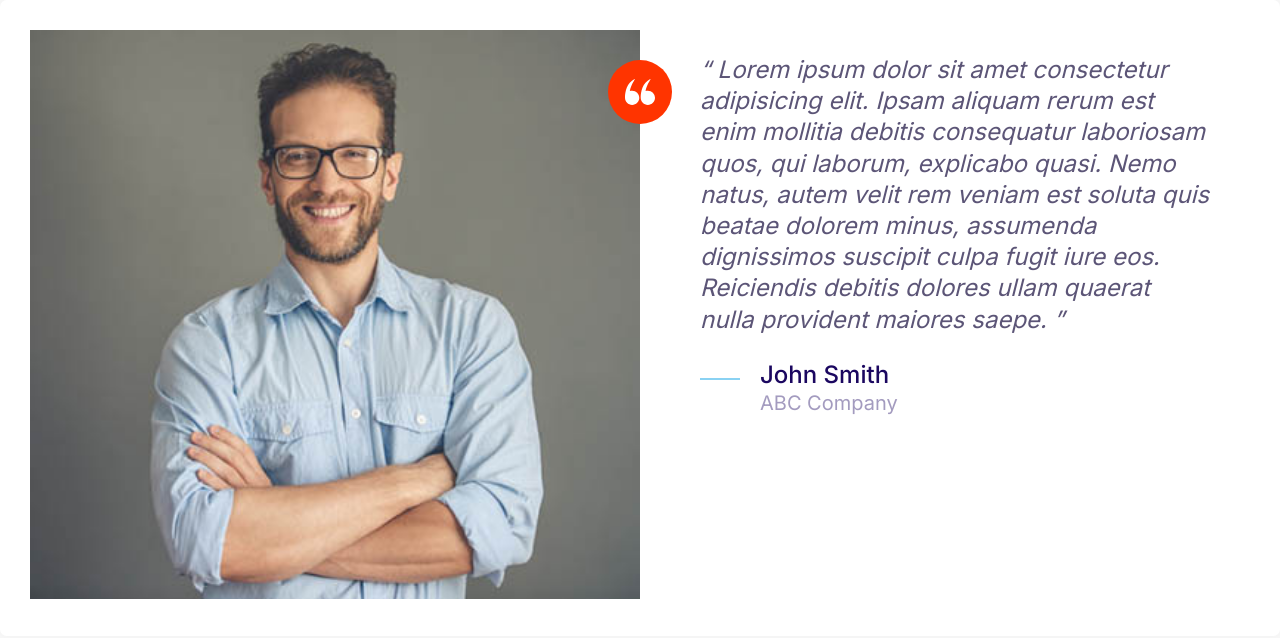
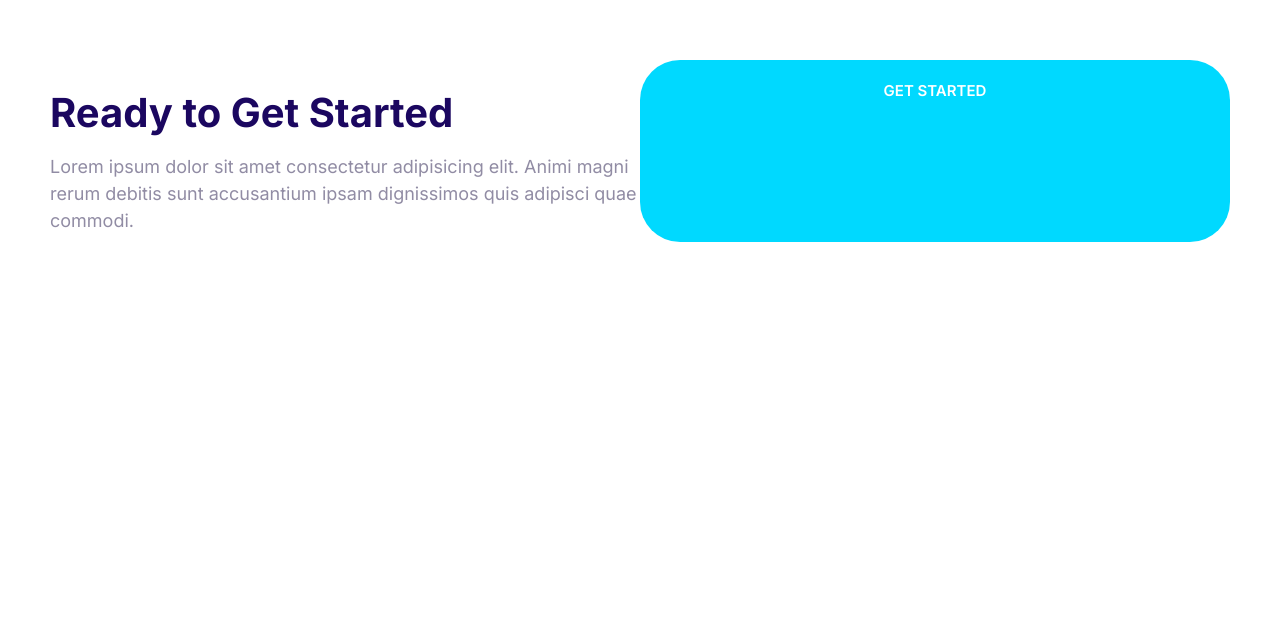
Before and after one commit to imerci/moshify, a plain HTML site: page index.html in a window 1280 px wide. Drawn offline with Linux system fonts and the light colour scheme.

Commit message:
Build Callout component.

```diff
--- a/index.html
+++ b/index.html
@@ -10,43 +10,22 @@
     <link rel="stylesheet" href="css/normalize.css">
     <link rel="stylesheet" href="css/styles.css">
 </head>
-<body>
+<body style="padding: 5rem;">
 
-    <div class="card testimonial">
-        <div class="grid grid--1x2 ">
-            <div class="testimonial__image">
-                <img src="../images/testimonial.jpg" alt="">
-                <span class="icon-container testimonial__image icon-container--accent">
-                    <svg class="icon icon--small icon--white">
-                      <use xlink:href="images/sprite.svg#quotes"></use>
-                    </svg>
-                </span>
-            </div>
+  <div class="callout callout--primary">
 
-            <blockquote class="quote">
+    <div class="grid grid--1x2">
 
-                <p class="quote__text">
-                  Lorem ipsum dolor sit amet consectetur adipisicing elit. Ipsam aliquam rerum est enim mollitia debitis consequatur laboriosam quos, qui laborum, explicabo quasi. Nemo natus, autem velit rem veniam est soluta quis beatae dolorem minus, assumenda dignissimos suscipit culpa fugit iure eos. Reiciendis debitis dolores ullam quaerat nulla provident maiores saepe.
-                </p>
+      <div class="callout__content">
+        <h2 class="callout__heading">Ready to Get Started</h2>
+        <p>Lorem ipsum dolor sit amet consectetur adipisicing elit. Animi magni rerum debitis sunt accusantium ipsam dignissimos quis adipisci quae commodi.</p>
+      </div>
 
-                <footer>
-                  <div class="media">
-                    <div class="media__image">
-                      <svg class="icon icon--primary quote__line">
-                        <use xlink:href="images/sprite.svg#line"></use>
-                      </svg>
-                    </div>
+      <a href="" class="btn btn--secondary btn--stretched ">Get Started</a>
 
-                    <div class="media__body">
-                      <h3 class="media__title quote__author">John Smith</h3>
-                      <p class="quote__organization">ABC Company</p>
-                    </div>
-                  </div>
-                </footer>
+    </div>
 
-            </blockquote>
-        </div>
-    </div>
+  </div>
 
 
 
```
